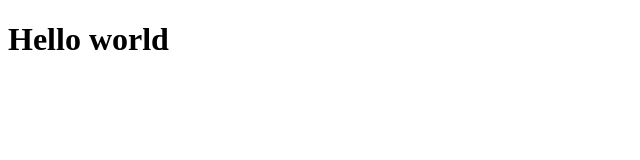
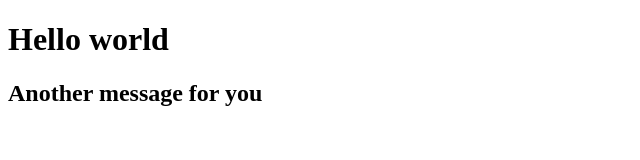
Before and after one commit to coolxjay2/git-test, a plain HTML site: page index.html in a window 1280 px wide. Shown: the whole page, without its empty margins (0-640 px from the left). Drawn offline with Linux system fonts and the light colour scheme.

Commit message:
second commit

```diff
--- a/index.html
+++ b/index.html
@@ -3,5 +3,6 @@
   <head></head>
   <body>
     <h1>Hello world</h1>
+    <h2>Another message for you</h2>
   </body>
 </html>
```
